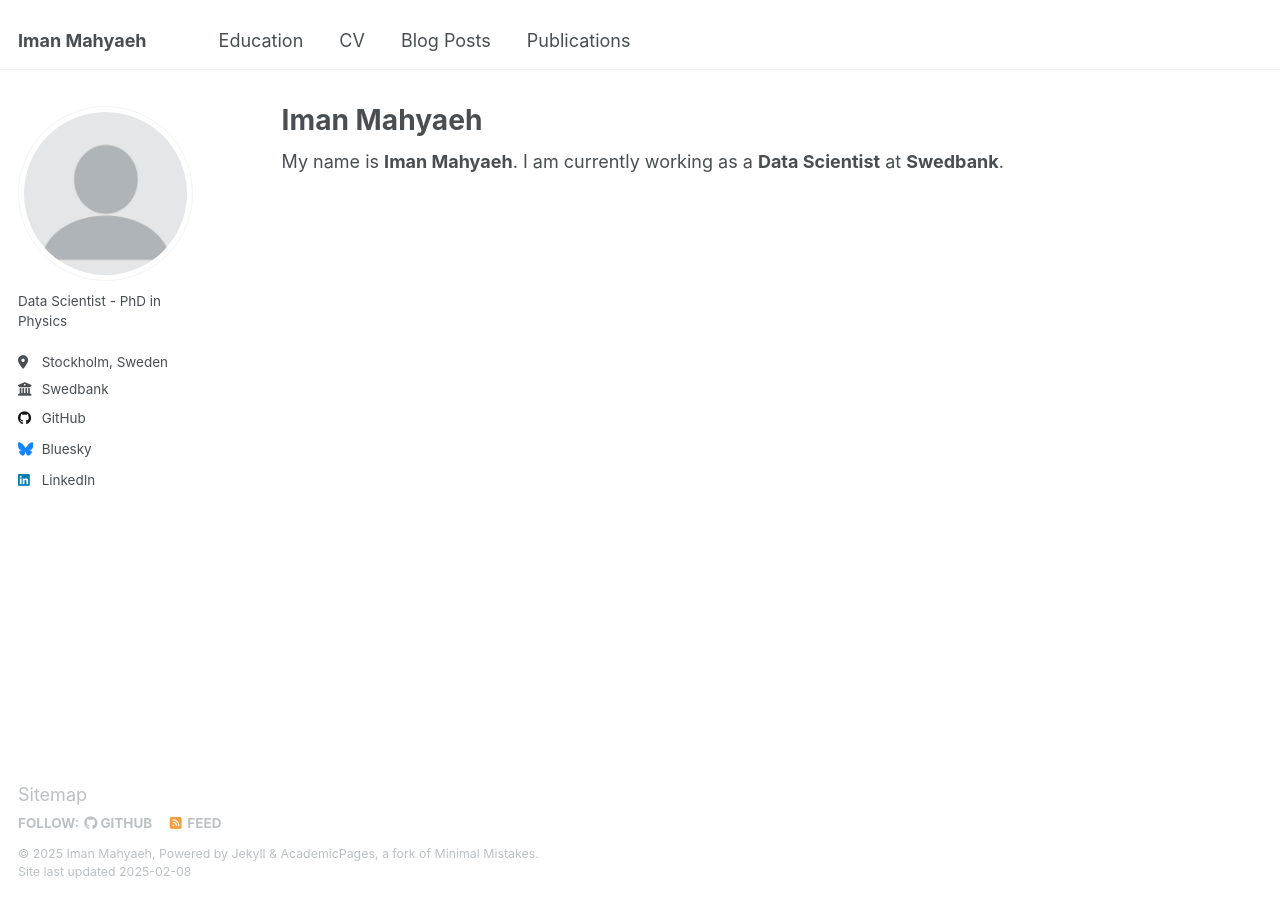
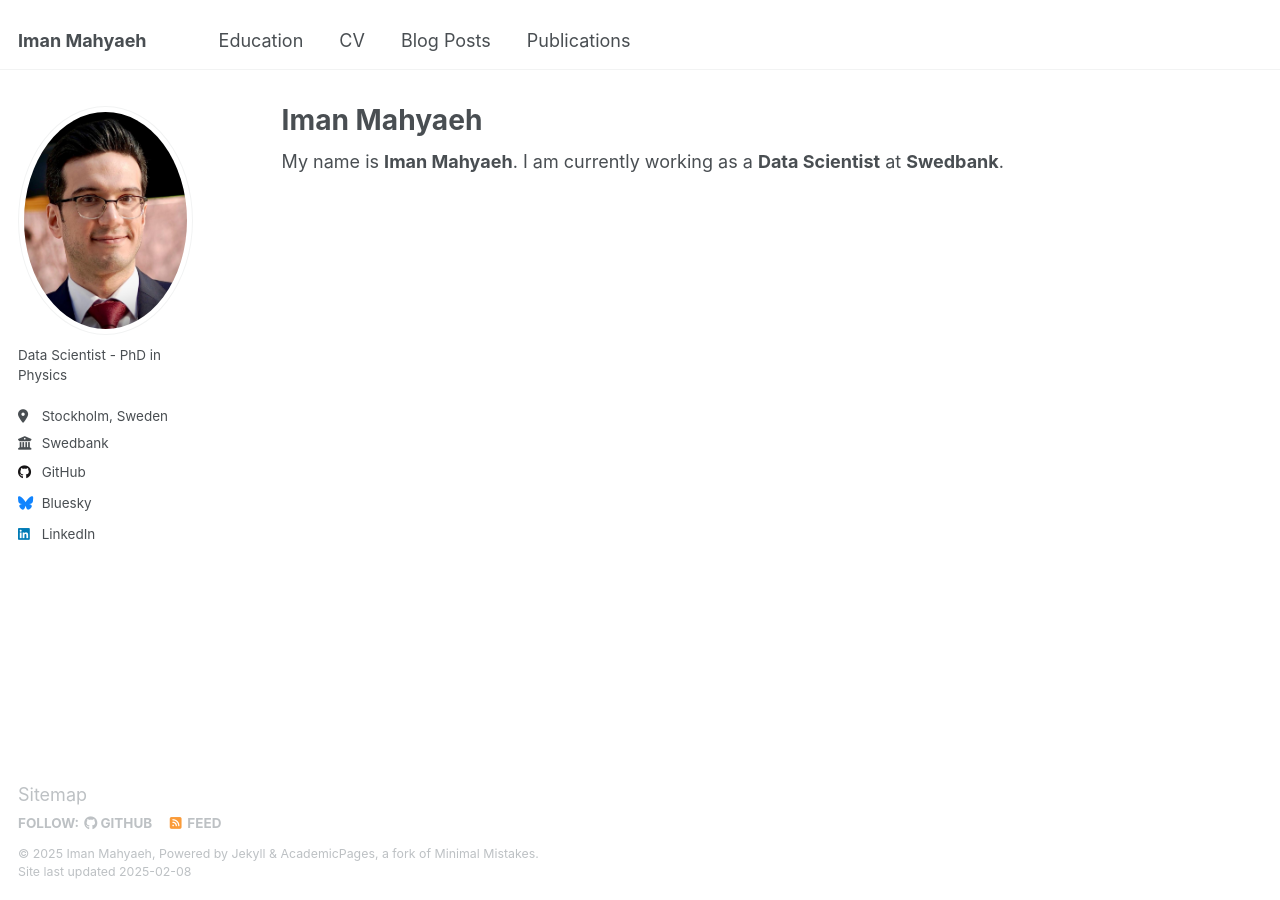
Before and after one commit to imanm24/imanm24.github.io, a Jekyll site: the page built from _pages/about.md, in a window 1280 px wide. Built offline with Jekyll 4.4.1, drawn with Linux system fonts in a browser that asks for light colours.

Commit message:
Update _config.yml

```diff
--- a/_config.yml
+++ b/_config.yml
@@ -22,8 +22,8 @@ repository               : "imanm24/imanm24.github.io./"
 #               Additional customization can be done by editing /_includes/author-profile.html
 author:
   # Biographic information
-  avatar           : "profile.png"
-  name             :  &name #"Your Sidebar Name"
+  avatar           : "iman.jpg" #"profile.png"
+  name             : # "Your Sidebar Name"
   pronouns         : # example: "she/her"
   bio              : "Data Scientist - PhD in Physics"
   location         : "Stockholm, Sweden"
```
